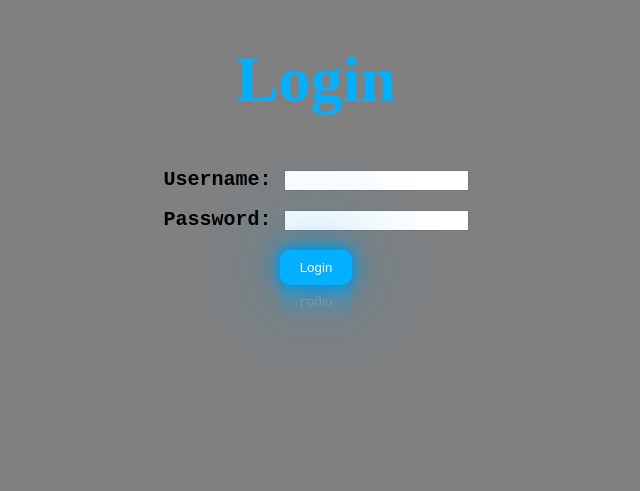
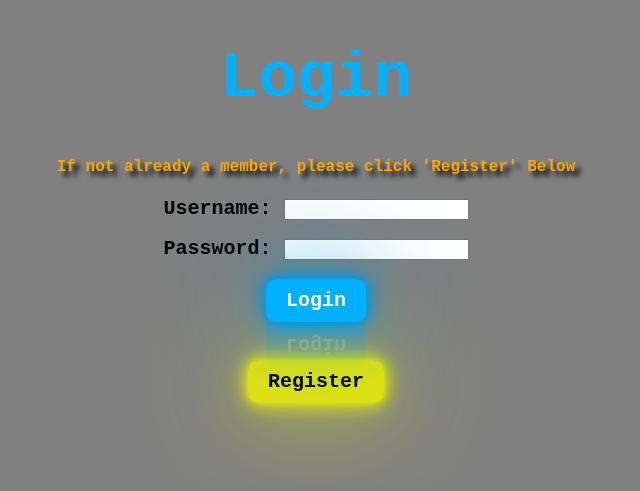
Before and after one commit to kchauntell/GDE_Project, a Flask app: page /login in a window 1280 px wide. Shown: the top 491 px of the page, without its empty margins (324-964 px from the left). Run offline with Flask 3, Linux system fonts and the light colour scheme; some libraries are stand-ins or nearby versions.

Commit message:
added db, db logic. registering, login, and logout works on all the pages. next need to work on showing history of queries and move onto finish automation set up.

```diff
--- a/WeatherApp/app.py
+++ b/WeatherApp/app.py
@@ -1,12 +1,52 @@
-from flask import Flask, make_response, jsonify, request,render_template
+from flask import Flask, make_response, jsonify, request,render_template, redirect, url_for, session
 from weather import getWeather
+from flask_mysqldb import MySQL
+from functools import wraps
 import requests
+import os
 # from Advisor.model import tierOneModel
 import config as cfg
 
 config = cfg.get_config()
+app = Flask(__name__)
+app.secret_key = os.urandom(64)
 
-app = Flask(__name__)
+# Setting Up MySQL
+app.config['MYSQL_HOST']= 'localhost'
+app.config['MYSQL_USER']= 'root'
+app.config['MYSQL_PASSWORD']= '' #Make sure to add password before running app to connect to DB
+app.config['MYSQL_DB']= 'WeatherApp'
+app.config['MYSQL_CURSORCLASS']= 'DictCursor'
+
+mysql = MySQL(app)
+
+#Ensuring unauthenticated user will always be redirected to login page
+# In real world scenario, this will need for be more sophisticated for better
+#   security of the information. This is mainly for functioning to assist in
+#   automations of CI/CD. Main focus is DevOps set up over WebDevelopment or this
+#   project.
+def login_required(f):
+    @wraps(f)
+    def decorated_function(*args, **kwargs):
+        if 'user' not in session:
+            return redirect(url_for('login'))
+        return f(*args, **kwargs)
+    return decorated_function
+
+#simple logout
+@app.route('/logout')
+def logout():
+    session.pop('username', None)
+    return redirect(url_for('login'))
+
+#performing queries grabbing list of all users and information
+@app.route('/users')
+def users():
+    cur = mysql.connection.cursor()
+    cur.execute("SELECT * FROM Users")
+    users = cur.fetchall()
+    cur.close()
+    return str(users)
 
 def get_recommendation (context):
     url = config['recommendation_app']
@@ -21,10 +61,38 @@ def get_recommendation (context):
 
 @app.route('/register', methods=['GET','POST'])
 def register():
+    if request.method == 'POST':
+        username = request.form['username']
+        password = request.form['password']
+        birth_date= request.form['birthday']
+        email = request.form['email']
+        state = request.form['state']
+
+        cur = mysql.connection.cursor()
+        cur.execute("INSERT INTO Users (username, password, email, birth_date, state) VALUES (%s,%s,%s,%s,%s)",
+                    (username, password, email, birth_date, state))
+        mysql.connection.commit()
+        cur.close()
+        return redirect(url_for('login'))
     return render_template('register.html')
 
 @app.route('/login', methods=['GET', 'POST'])
 def login():
+    if request.method == 'POST':
+        username = request.form['username']
+        password = request.form['password']
+
+        cur = mysql.connection.cursor()
+        cur.execute("SELECT * FROM Users WHERE username = %s",[username])
+        user = cur.fetchone()
+        cur.close()
+
+        if user and user['password'] == password:
+            session['user'] = username
+            return redirect(url_for('main'))
+        else:
+            return 'Login Failed'
+
     return render_template('login.html')
 
 @app.route('/health', methods=['GET'])
@@ -32,6 +100,7 @@ def health_check():
     return make_response(jsonify({'status': 'Health in Good Status'}), 200)
 
 @app.route('/', methods=['GET'])
+@login_required
 def main():
     return app.send_static_file('main.html')
 
@@ -40,6 +109,7 @@ def static_files(filename):
     return app.send_static_file(filename)
 
 @app.route('/get_weather', methods=['GET'])
+@login_required
 def get_weather():
     zip= request.args.get('zip')
     weather = getWeather(zip)
@@ -63,4 +133,5 @@ def get_weather_url(zip):
     report['suggestion'] = answer
     return jsonify(report)
 
+
 app.run(debug=True, host="0.0.0.0", port="8080")
--- a/WeatherApp/static/login.css
+++ b/WeatherApp/static/login.css
@@ -3,9 +3,17 @@ body {
 }
 
 h1 {
+    font-family:'Courier New', Courier, monospace;
     color: #03afff;
     text-align: center;
     font-size: 4em;
+}
+h2 {
+    text-align:center;
+    font-family: 'Courier New', Courier, monospace;
+    font-size:16px;
+    color: orange;
+    text-shadow: black 5px 5px 5px;
 }
 
 form {
@@ -17,13 +25,29 @@ form {
 }
 
 input[type="submit"] {
+    font-family:'Courier New', Courier, monospace;
+    font-weight: bold;
     background-color: #03afff;
     color: white;
     padding: 10px 20px;
     border: none;
     border-radius: 10px;
+    font-size: 20px;
     cursor: pointer;
     margin-top: 10px;
     -webkit-box-reflect:below 1px linear-gradient(transparent, #0005);
     box-shadow: 0 0 5px #0199e0f4, 0 0 15px #0199e0f4, 0 0 25px #0199e0f4, 0 0 100px #0199e0f4;
 }
+
+a {
+    background-color: rgb(226,226,15);
+    color: black;
+    padding: 10px 20px;
+    border: none;
+    text-decoration: None;
+    border-radius: 10px;
+    cursor: pointer;
+    margin-top: 100px;
+    -webkit-box-reflect:below 1px linear-gradient(transparent, #0005);
+    box-shadow: 0 0 5px rgb(226,226,25), 0 0 15px rgb(226,226,25), 0 0 25px rgb(226,226,25), 0 0 100px rgb(226,226,25);
+}
--- a/WeatherApp/static/main.html
+++ b/WeatherApp/static/main.html
@@ -8,6 +8,9 @@
     <script src="script.js"></script>
 </head>
 <body>
+    <div id="logout">
+        <a href='/logout'> LOGOUT </a>
+    </div>
     <div class="container">
         <h1> What's The Weather Looking Like TAHDay!?</h1>
         <img src="weather-images.jpg" alt="main image">
--- a/WeatherApp/templates/login.html
+++ b/WeatherApp/templates/login.html
@@ -6,10 +6,12 @@
 </head>
 <body>
     <h1>Login</h1>
+    <h2> If not already a member, please click 'Register' Below</h2>
     <form method="post">
         Username: <input type="text" name="username" required><br>
         Password: <input type="password" name="password" required><br>
-        <input type="submit" value="Login">
+        <input type="submit" value="Login"><br><br>
+        <a href="/register"> Register</a>
     </form>
 </body>
 </html>
```
Also changed, not shown: WeatherApp/static/style.css (+22 -0 lines).
